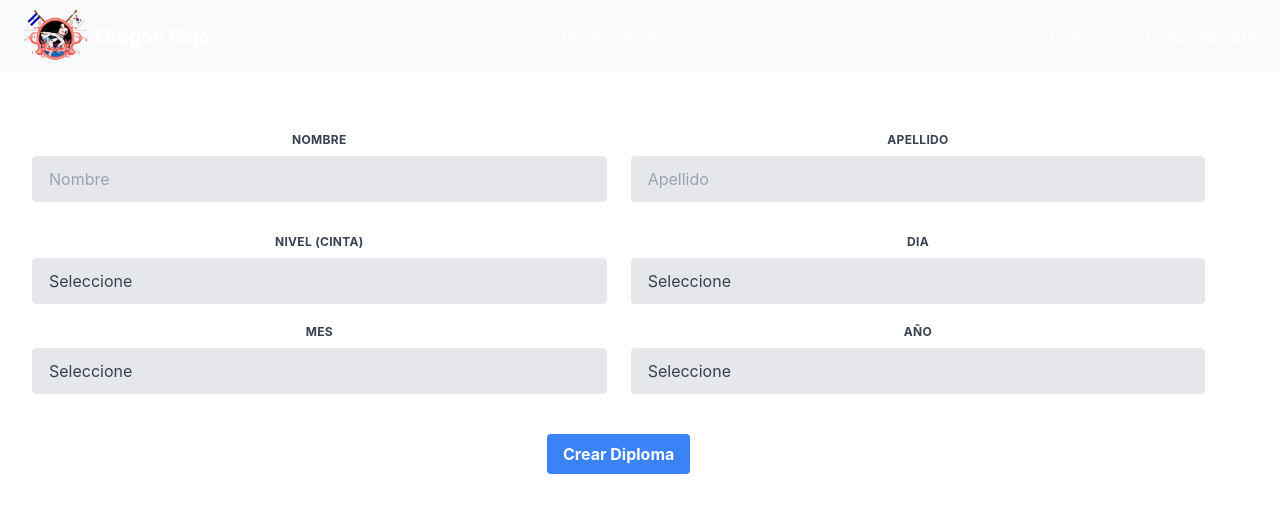
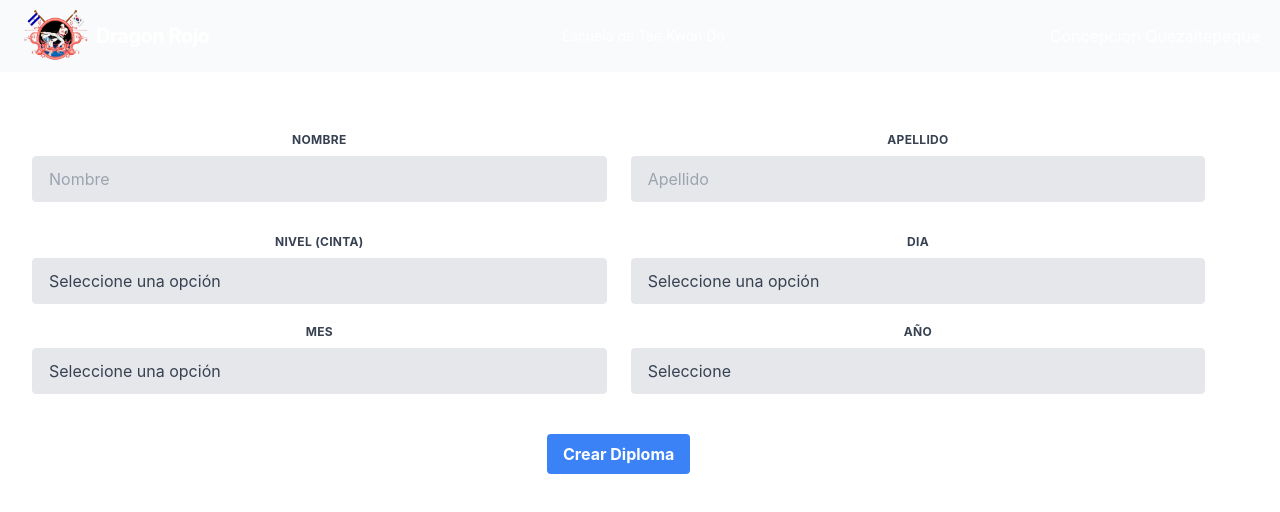
Before and after one commit to Leon564/Dragon-Rojo, a React (Create React App) app: page / in a window 1280 px wide. Shown: the top 512 px of the page. Built offline with nearby package versions, Linux system fonts and the light colour scheme.

Commit message:
make it better

```diff
--- a/src/components/form.js
+++ b/src/components/form.js
@@ -130,7 +130,7 @@ const Form = () => {
               value={lvl}
               onChange={handleChange}
             >
-              <option value="">Seleccione</option>
+              <option value="">Seleccione una opción</option>
               <option value="9kup">Blanca Puntas Amarillas 9 kup</option>
               <option value="8kup">Amarilla 8 kup</option>
               <option value="7kup">Amarilla Puntas Verdes 7 kup</option>
@@ -155,7 +155,7 @@ const Form = () => {
               value={day}
               onChange={handleChange}
             >
-              <option value="">Seleccione</option>
+              <option value="">Seleccione una opción</option>
               {days.map((day) => (
                 <option key={day} value={day}>
                   {day}
@@ -176,7 +176,7 @@ const Form = () => {
               value={month}
               onChange={handleChange}
             >
-              <option value="">Seleccione</option>
+              <option value="">Seleccione una opción</option>
               <option value="Enero">Enero</option>
               <option value="Febrero">Febrero</option>
               <option value="Marzo">Marzo</option>
```
Also changed, not shown: 1 other file (tests, documents, lock files or other folders).
